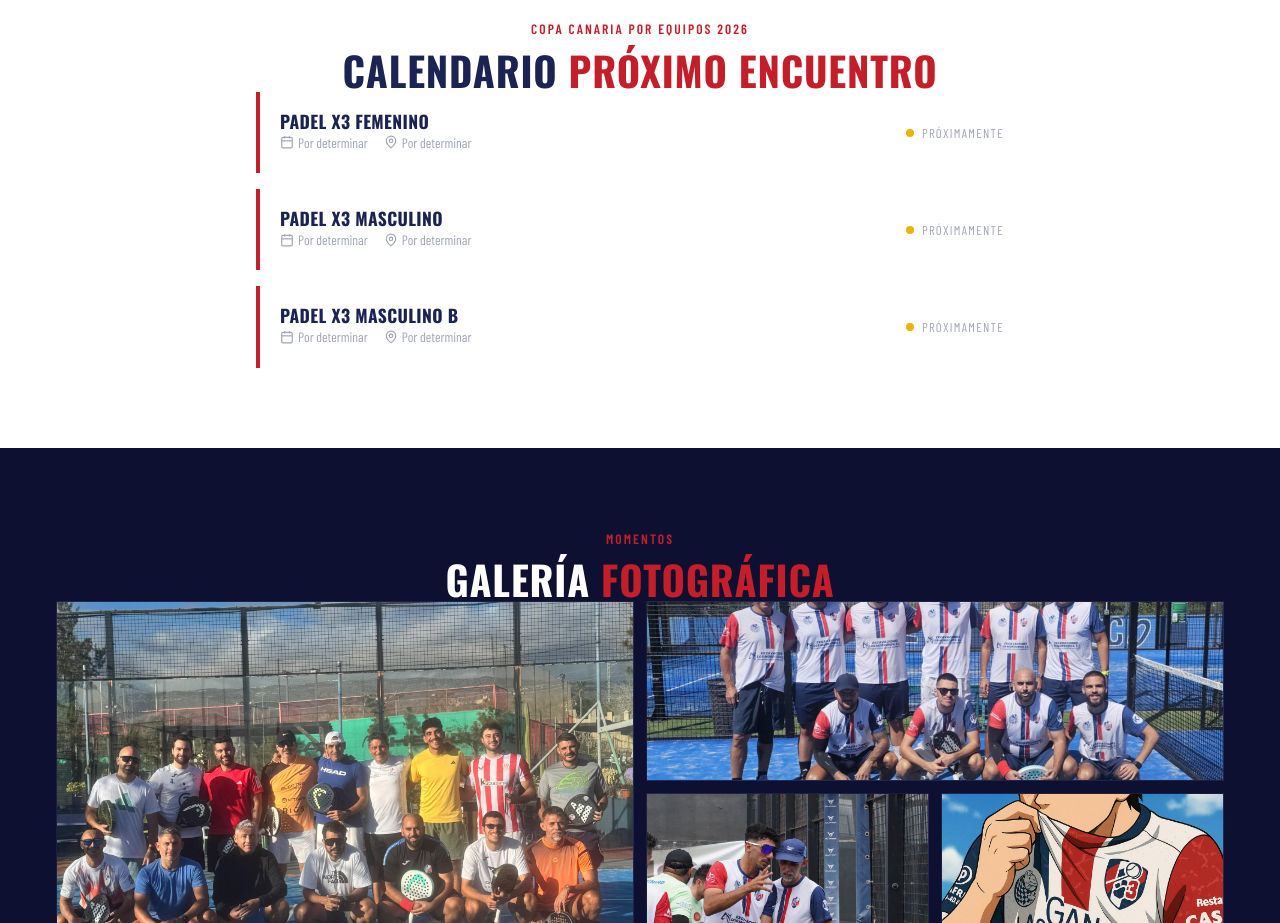
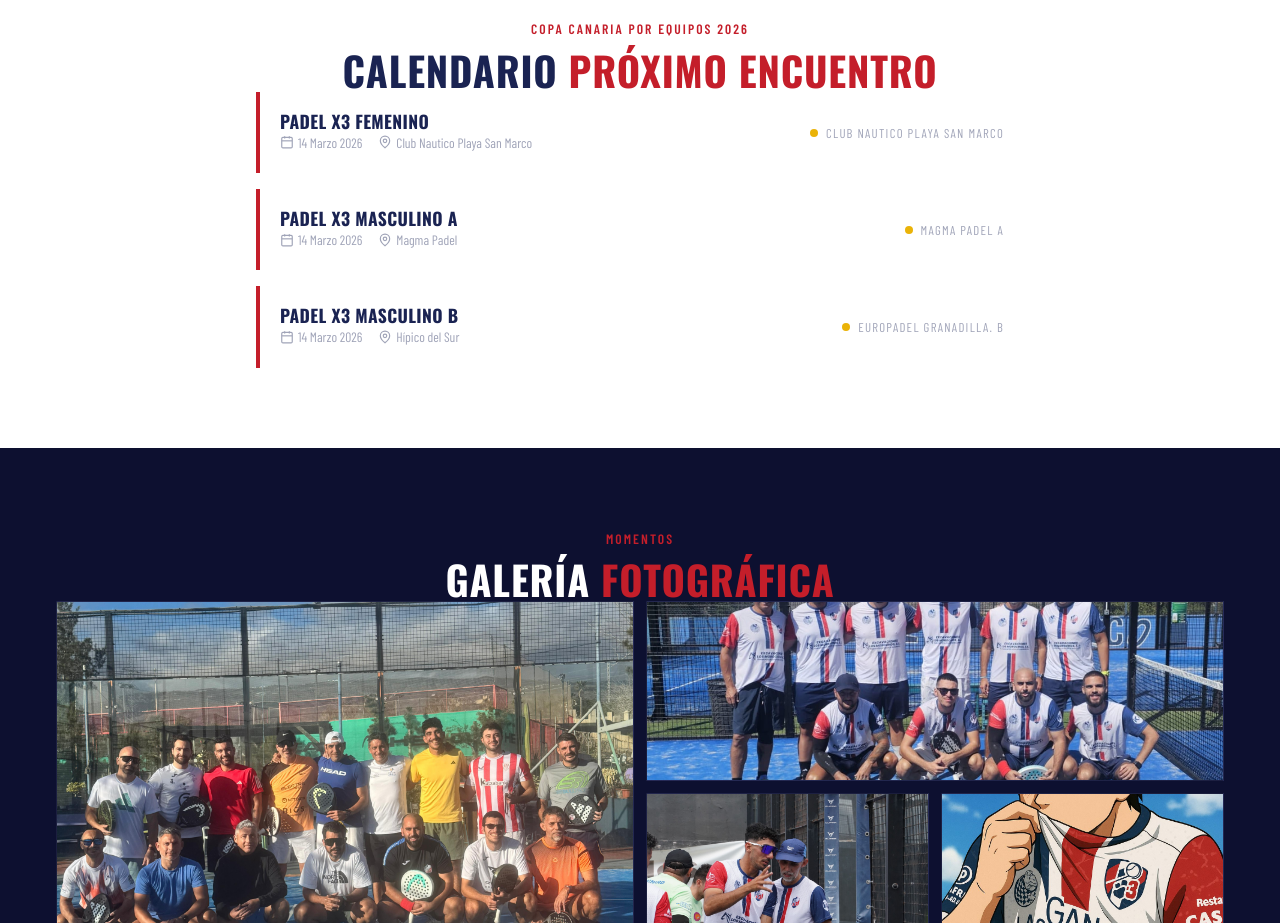
Before and after one commit to atoleon/x3-padel, a Next.js app: page / in a window 1280 px wide. Shown: the part 1480-2403 px from the top of the page. Built offline with nearby package versions, Linux system fonts and the light colour scheme.

Commit message:
updated next match into home view

```diff
--- a/src/components/Tournaments.tsx
+++ b/src/components/Tournaments.tsx
@@ -1,23 +1,23 @@
 const tournaments = [
   {
     name: "Padel x3 Femenino",
-    date: "Por determinar",
-    location: "Por determinar",
-    status: "Próximamente",
+    date: "14 Marzo 2026",
+    location: "Club Nautico Playa San Marco",
+    status: "Club Nautico Playa San Marco",
     color: "yellow",
   },
   {
-    name: "Padel x3 Masculino",
-    date: "Por determinar",
-    location: "Por determinar",
-    status: "Próximamente",
+    name: "Padel x3 Masculino A",
+    date: "14 Marzo 2026",
+    location: "Magma Padel",
+    status: "Magma Padel A",
     color: "yellow",
   },
   {
     name: "Padel x3 Masculino B",
-    date: "Por determinar",
-    location: "Por determinar",
-    status: "Próximamente",
+    date: "14 Marzo 2026",
+    location: "Hípico del Sur",
+    status: "Europadel Granadilla. B",
     color: "yellow",
   },
   // {
```
